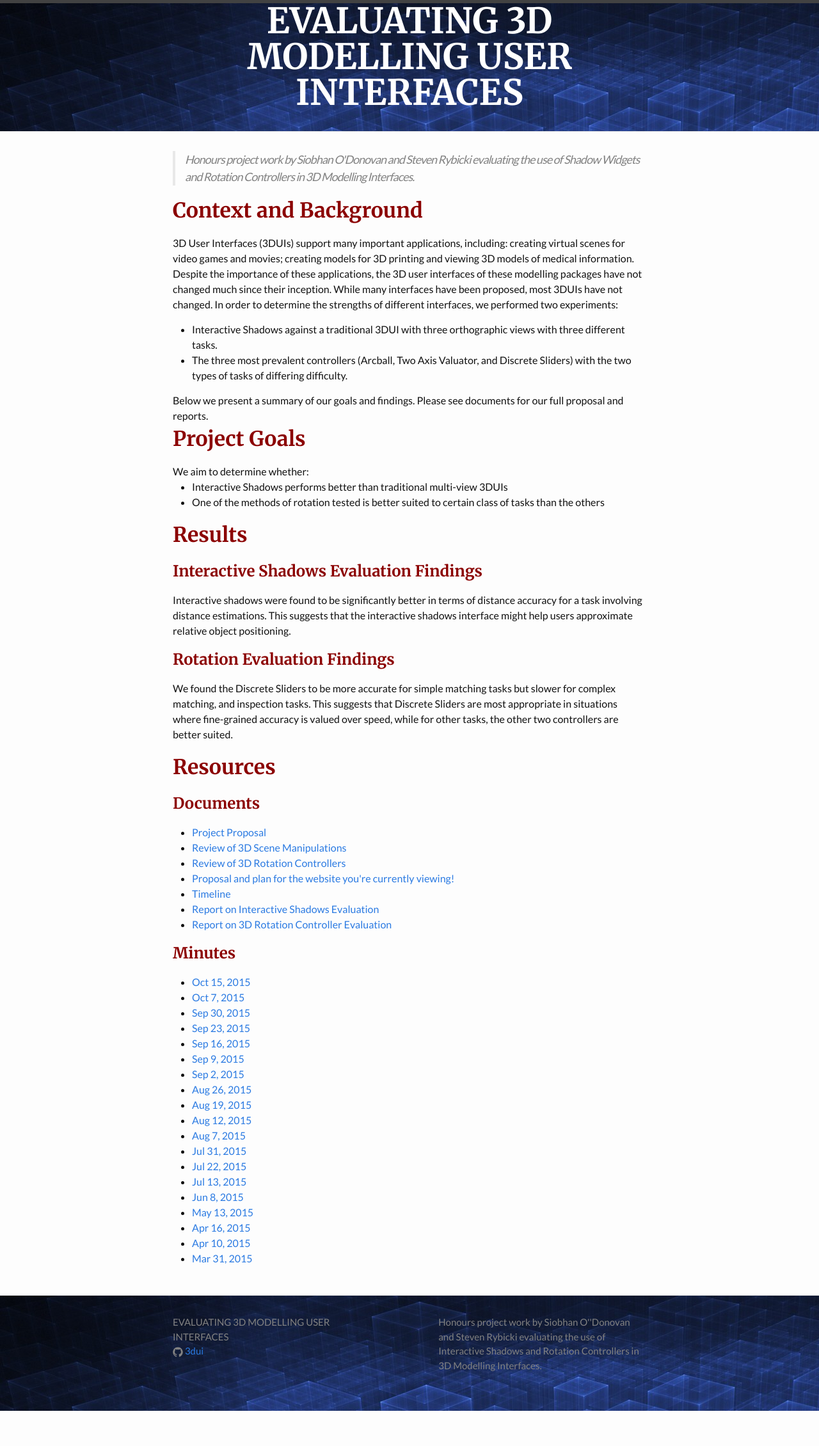
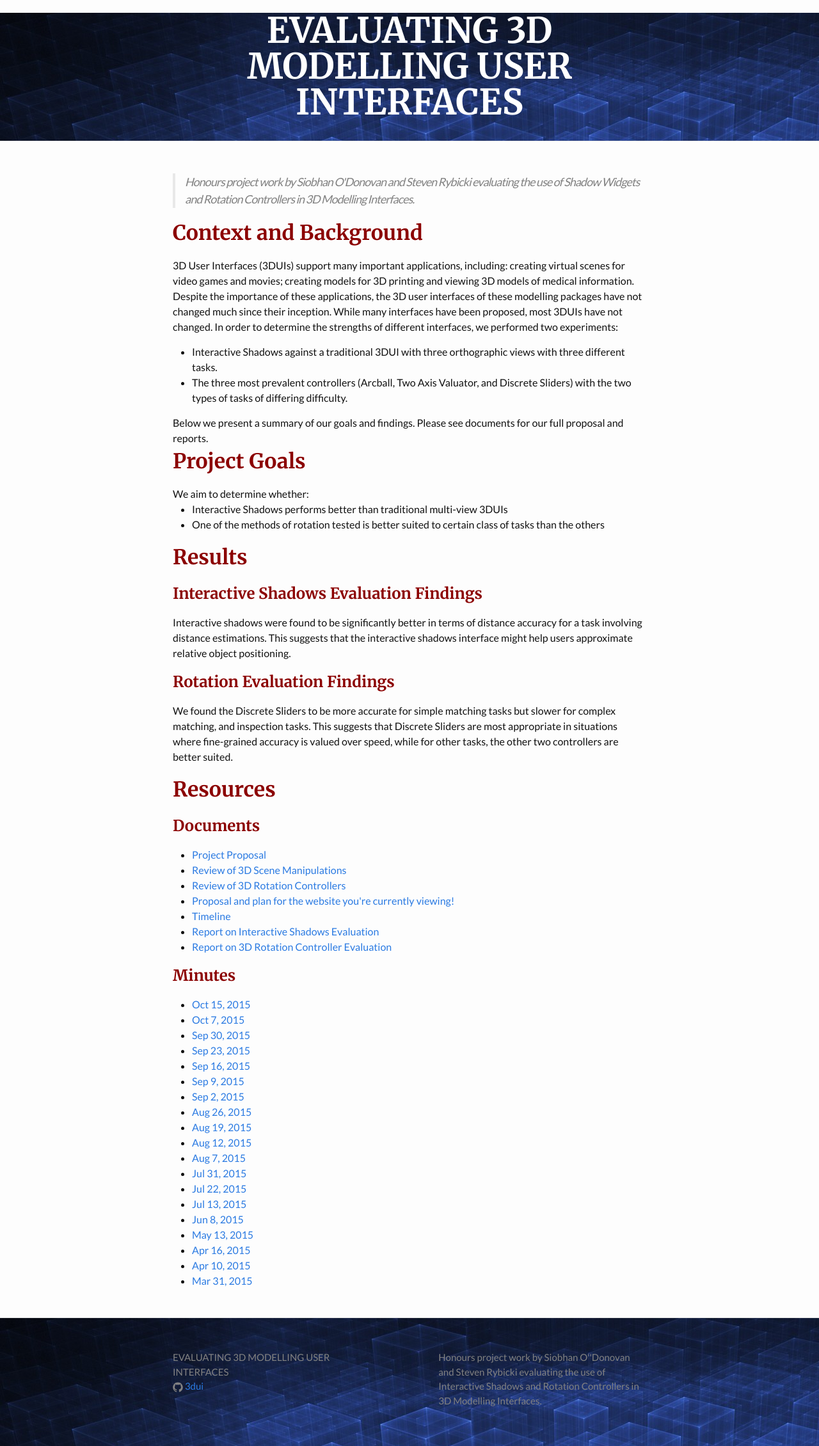
Before and after one commit to 3DUI/3DUI.github.io, a Jekyll site: the page built from index.html, in a window 1280 px wide. Shown: the whole page at 64% size. Built offline with Jekyll 4.4.1, drawn with Linux system fonts in a browser that asks for light colours; before the commit the page ends 2205 px from its top, so only the background shows below that.

Commit message:
title no longer a link

```diff
--- a/_includes/header.html
+++ b/_includes/header.html
@@ -2,7 +2,8 @@
 
   <div class="wrapper">
 
-    <a class="site-title" href="{{ site.baseurl }}/">{{ site.title }}</a>
+    <!--<h1 class="site-title" href="{{ site.baseurl }}/">{{ site.title }}</h1>-->
+    <h1 class="site-title" >{{ site.title }}</h1>
 
     <nav class="site-nav">
       <a href="#" class="menu-icon">
--- a/_sass/_base.scss
+++ b/_sass/_base.scss
@@ -156,6 +156,7 @@
  * Wrapper
  */
 .wrapper {
+    margin-top:20px;
     max-width: -webkit-calc(800px - (#{$spacing-unit} * 2));
     max-width:         calc(800px - (#{$spacing-unit} * 2));
     margin-right: auto;
--- a/_sass/_layout.scss
+++ b/_sass/_layout.scss
@@ -2,7 +2,7 @@
  * Site header
  */
 .site-header {
-    border-top: 5px solid $grey-color-dark;
+    //border-top: 5px solid $grey-color-dark;
     border-bottom: 1px solid $grey-color-light;
     min-height: 200px;
     text-align: center;
```
